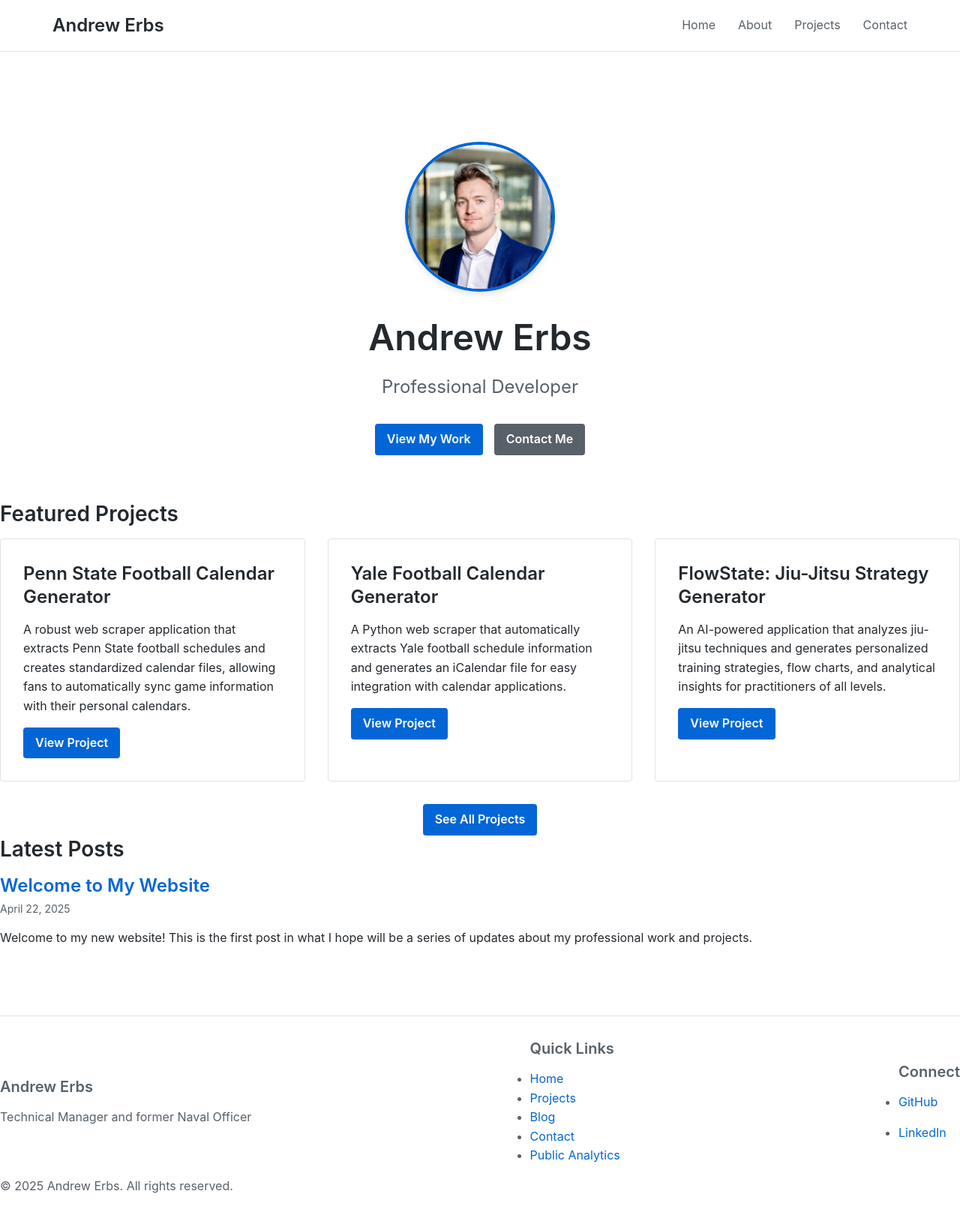
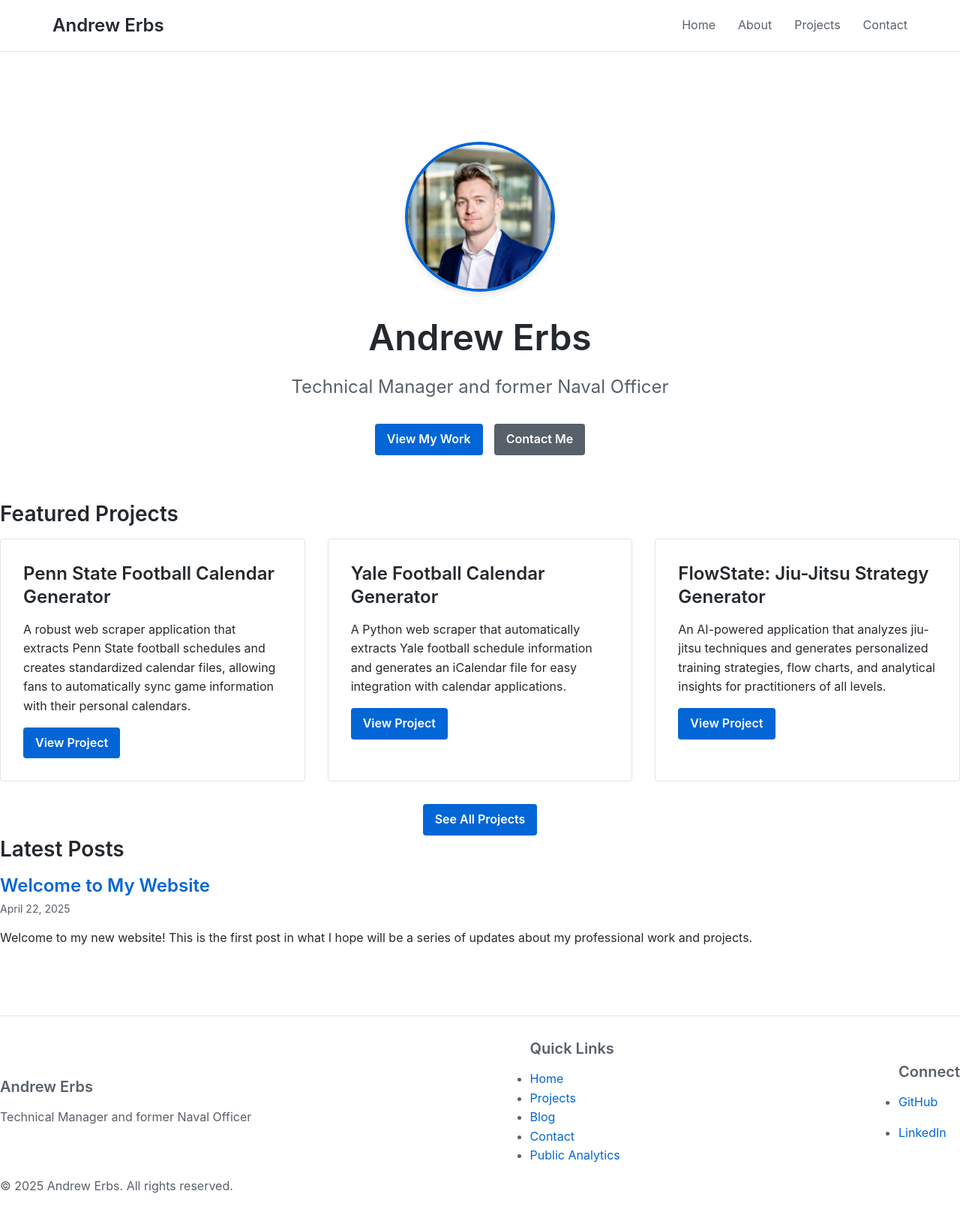
Before and after one commit to LordOfTheTrees/TreePage, a Jekyll site: the page built from index.html, in a window 1280 px wide. Shown: the whole page at 75% size. Built offline with Jekyll 4.4.1, drawn with Linux system fonts in a browser that asks for light colours.

Commit message:
modified:   _sass/_layout.scss 	modified:   index.html

```diff
--- a/_sass/_layout.scss
+++ b/_sass/_layout.scss
@@ -249,6 +249,7 @@
   align-items: center;
   margin: 0 auto $spacing-unit auto;
   width: 100%;
+  text-align: center;
 }
 
 .profile-image {
--- a/index.html
+++ b/index.html
@@ -9,7 +9,7 @@ title: Home
       <img src="{{ site.baseurl }}/assets/images/profile.jpg" alt="Andrew Erbs" class="profile-image">
     </div>
     <h1>Andrew Erbs</h1>
-    <p class="subtitle">Professional Developer</p>
+    <p class="subtitle">Technical Manager and former Naval Officer</p>
     <div class="cta-buttons">
       <a href="{{ site.baseurl }}/pages/projects" class="button primary">View My Work</a>
       <a href="{{ site.baseurl }}/pages/contact" class="button secondary">Contact Me</a>
```
